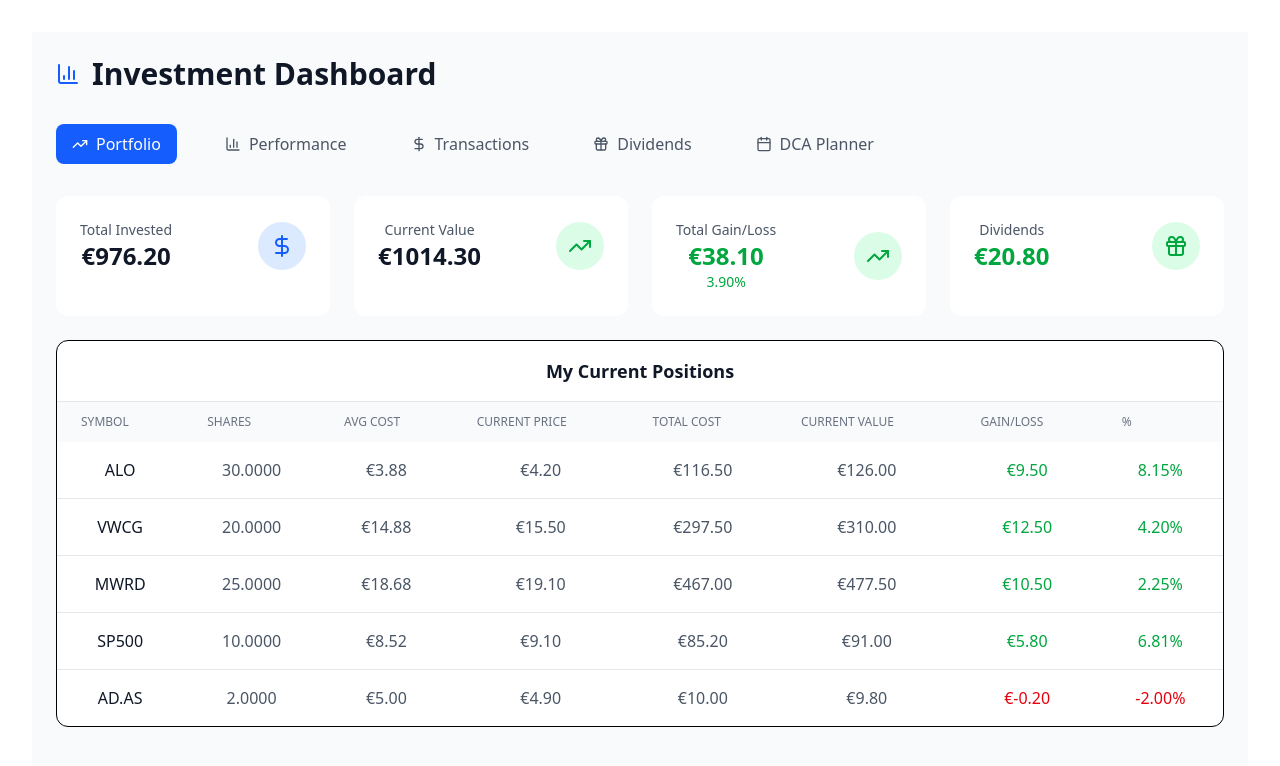
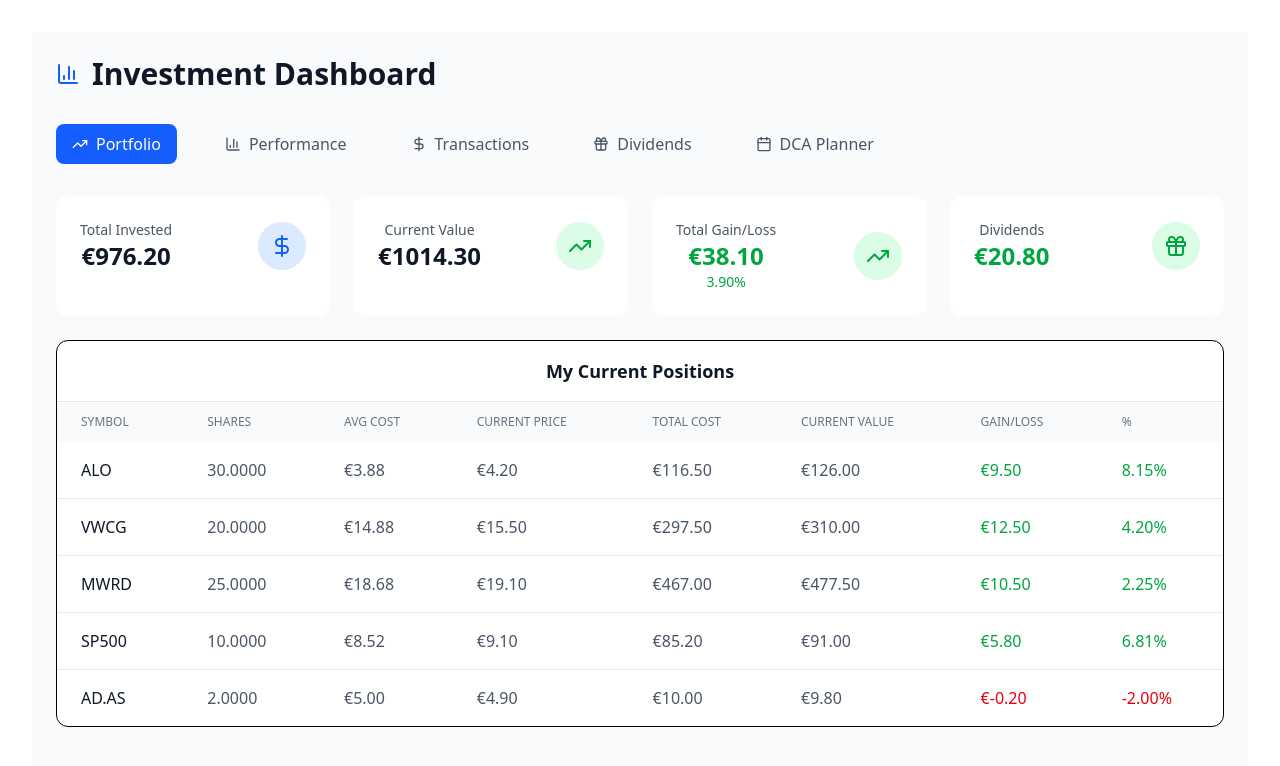
Before and after one commit to mathnauleau/stocksTracker, a React (Vite) app: page / in a window 1280 px wide. Shown: the top 766 px of the page. Built offline with nearby package versions, Linux system fonts and the light colour scheme.

Commit message:
Changed styling <td>

```diff
--- a/src/pages/DcaPlannerPage.tsx
+++ b/src/pages/DcaPlannerPage.tsx
@@ -167,19 +167,19 @@ const DcaPlannerPage: React.FC<DcaPlannerPageProps> = ({
                         <tbody className="divide-y divide-gray-200">
                             {dcaPlans.map(plan => (
                                 <tr key={plan.id} className="hover:bg-gray-50">
-                                    <td className="px-6 py-4 whitespace-nowrap font-medium text-gray-900">
+                                    <td className="px-6 py-4 whitespace-nowrap font-medium text-gray-900 text-left">
                                         {plan.symbol}
                                     </td>
-                                    <td className="px-6 py-4 whitespace-nowrap text-gray-600">
+                                    <td className="px-6 py-4 whitespace-nowrap text-gray-600 text-left">
                                         €{plan.amount.toFixed(2)}
                                     </td>
-                                    <td className="px-6 py-4 whitespace-nowrap text-gray-600 capitalize">
+                                    <td className="px-6 py-4 whitespace-nowrap text-gray-600 capitalize text-left">
                                         {plan.frequency}
                                     </td>
-                                    <td className="px-6 py-4 whitespace-nowrap text-gray-600">
+                                    <td className="px-6 py-4 whitespace-nowrap text-gray-600 text-left">
                                         {plan.nextDate}
                                     </td>
-                                    <td className="px-6 py-4 whitespace-nowrap">
+                                    <td className="px-6 py-4 whitespace-nowrap text-left">
                                         <button
                                             onClick={() => setDcaPlans(dcaPlans.filter(p => p.id !== plan.id))}
                                             className="text-red-600 hover:text-red-800"
--- a/src/pages/DividendsPage.tsx
+++ b/src/pages/DividendsPage.tsx
@@ -166,21 +166,21 @@ const DividendsPage: React.FC<DividendsPageProps> = ({
                         <tbody className="divide-y divide-gray-200">
                             {dividends.slice().reverse().map(dividend => (
                                 <tr key={dividend.id} className="hover:bg-gray-50">
-                                    <td className="px-6 py-4 whitespace-nowrap text-sm text-gray-600">
+                                    <td className="px-6 py-4 whitespace-nowrap text-sm text-gray-600 text-left">
                                         {dividend.date}
                                     </td>
-                                    <td className="px-6 py-4 whitespace-nowrap font-medium text-gray-900">
+                                    <td className="px-6 py-4 whitespace-nowrap font-medium text-gray-900 text-left">
                                         {dividend.symbol}
                                     </td>
-                                    <td className="px-6 py-4 whitespace-nowrap">
+                                    <td className="px-6 py-4 whitespace-nowrap text-left">
                                         <span className="px-2 py-1 text-xs font-medium rounded-full bg-green-100 text-green-800 capitalize">
                                             {dividend.type}
                                         </span>
                                     </td>
-                                    <td className="px-6 py-4 whitespace-nowrap font-medium text-green-600">
+                                    <td className="px-6 py-4 whitespace-nowrap font-medium text-green-600 text-left">
                                         €{dividend.amount.toFixed(2)}
                                     </td>
-                                    <td className="px-6 py-4 whitespace-nowrap">
+                                    <td className="px-6 py-4 whitespace-nowrap text-left">
                                         <button
                                             onClick={() => setDividends(dividends.filter(d => d.id !== dividend.id))}
                                             className="text-red-600 hover:text-red-800"
--- a/src/pages/PortfolioPage.tsx
+++ b/src/pages/PortfolioPage.tsx
@@ -129,32 +129,30 @@ const PortfolioPage: React.FC<PortfolioPageProps> = ({ performanceData, portfoli
             <tbody className="divide-y divide-gray-200">
               {portfolio.map(position => (
                 <tr key={position.symbol} className="hover:bg-gray-50">
-                  <td className="px-6 py-4 whitespace-nowrap font-medium text-gray-900">
+                  <td className="px-6 py-4 whitespace-nowrap font-medium text-gray-900 text-left">
                     {position.symbol}
                   </td>
-                  <td className="px-6 py-4 whitespace-nowrap text-gray-600">
+                  <td className="px-6 py-4 whitespace-nowrap text-gray-600 text-left">
                     {position.totalShares.toFixed(4)}
                   </td>
-                  <td className="px-6 py-4 whitespace-nowrap text-gray-600">
+                  <td className="px-6 py-4 whitespace-nowrap text-gray-600 text-left">
                     €{position.avgCost.toFixed(2)}
                   </td>
-                  <td className="px-6 py-4 whitespace-nowrap text-gray-600">
+                  <td className="px-6 py-4 whitespace-nowrap text-gray-600 text-left">
                     €{position.currentPrice.toFixed(2)}
                   </td>
-                  <td className="px-6 py-4 whitespace-nowrap text-gray-600">
+                  <td className="px-6 py-4 whitespace-nowrap text-gray-600 text-left">
                     €{position.totalCost.toFixed(2)}
                   </td>
-                  <td className="px-6 py-4 whitespace-nowrap text-gray-600">
+                  <td className="px-6 py-4 whitespace-nowrap text-gray-600 text-left">
                     €{position.currentValue.toFixed(2)}
                   </td>
-                  <td className={`px-6 py-4 whitespace-nowrap font-medium ${
-                    position.gainLoss >= 0 ? 'text-green-600' : 'text-red-600'
-                  }`}>
+                  <td className={`px-6 py-4 whitespace-nowrap font-medium text-left ${position.gainLoss >= 0 ? 'text-green-600' : 'text-red-600'
+                    }`}>
                     €{position.gainLoss.toFixed(2)}
                   </td>
-                  <td className={`px-6 py-4 whitespace-nowrap font-medium ${
-                    position.gainLossPercent >= 0 ? 'text-green-600' : 'text-red-600'
-                  }`}>
+                  <td className={`px-6 py-4 whitespace-nowrap font-medium text-left ${position.gainLossPercent >= 0 ? 'text-green-600' : 'text-red-600'
+                    }`}>
                     {position.gainLossPercent.toFixed(2)}%
                   </td>
                 </tr>
--- a/src/pages/TransactionsPage.tsx
+++ b/src/pages/TransactionsPage.tsx
@@ -182,33 +182,33 @@ const TransactionsPage: React.FC<TransactionsPageProps> = ({
                         <tbody className="divide-y divide-gray-200">
                             {transactions.slice().reverse().map(transaction => (
                                 <tr key={transaction.id} className="hover:bg-gray-50">
-                                    <td className="px-6 py-4 whitespace-nowrap text-sm text-gray-600">
+                                    <td className="px-6 py-4 whitespace-nowrap text-sm text-gray-600 text-left">
                                         {transaction.date}
                                     </td>
-                                    <td className="px-6 py-4 whitespace-nowrap font-medium text-gray-900">
+                                    <td className="px-6 py-4 whitespace-nowrap font-medium text-gray-900 text-left">
                                         {transaction.symbol}
                                     </td>
-                                    <td className="px-6 py-4 whitespace-nowrap">
+                                    <td className="px-6 py-4 whitespace-nowrap text-left">
                                         <span className={`px-2 py-1 text-xs font-medium rounded-full ${transaction.type === 'BUY'
-                                                ? 'bg-green-100 text-green-800'
-                                                : 'bg-red-100 text-red-800'
+                                            ? 'bg-green-100 text-green-800'
+                                            : 'bg-red-100 text-red-800'
                                             }`}>
                                             {transaction.type}
                                         </span>
                                     </td>
-                                    <td className="px-6 py-4 whitespace-nowrap text-sm text-gray-600">
+                                    <td className="px-6 py-4 whitespace-nowrap text-sm text-gray-600 text-left">
                                         {transaction.shares}
                                     </td>
-                                    <td className="px-6 py-4 whitespace-nowrap text-sm text-gray-600">
+                                    <td className="px-6 py-4 whitespace-nowrap text-sm text-gray-600 text-left">
                                         €{transaction.price.toFixed(2)}
                                     </td>
-                                    <td className="px-6 py-4 whitespace-nowrap text-sm text-gray-600">
+                                    <td className="px-6 py-4 whitespace-nowrap text-sm text-gray-600 text-left">
                                         €{transaction.fees.toFixed(2)}
                                     </td>
-                                    <td className="px-6 py-4 whitespace-nowrap font-medium text-gray-900">
+                                    <td className="px-6 py-4 whitespace-nowrap font-medium text-gray-900 text-left">
                                         €{transaction.total.toFixed(2)}
                                     </td>
-                                    <td className="px-6 py-4 whitespace-nowrap">
+                                    <td className="px-6 py-4 whitespace-nowrap text-left">
                                         <button
                                             onClick={() => setTransactions(transactions.filter(t => t.id !== transaction.id))}
                                             className="text-red-600 hover:text-red-800"
```
